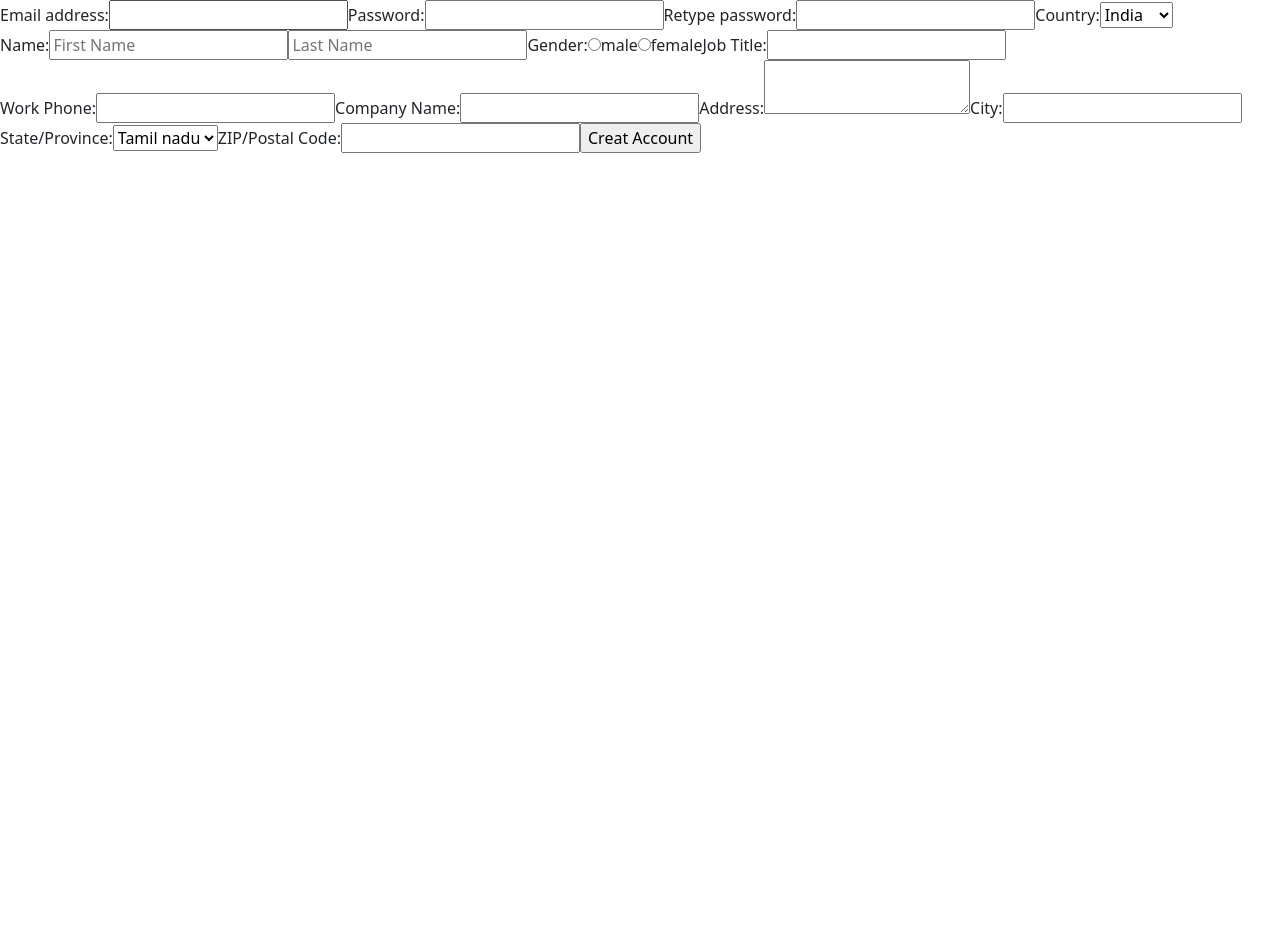
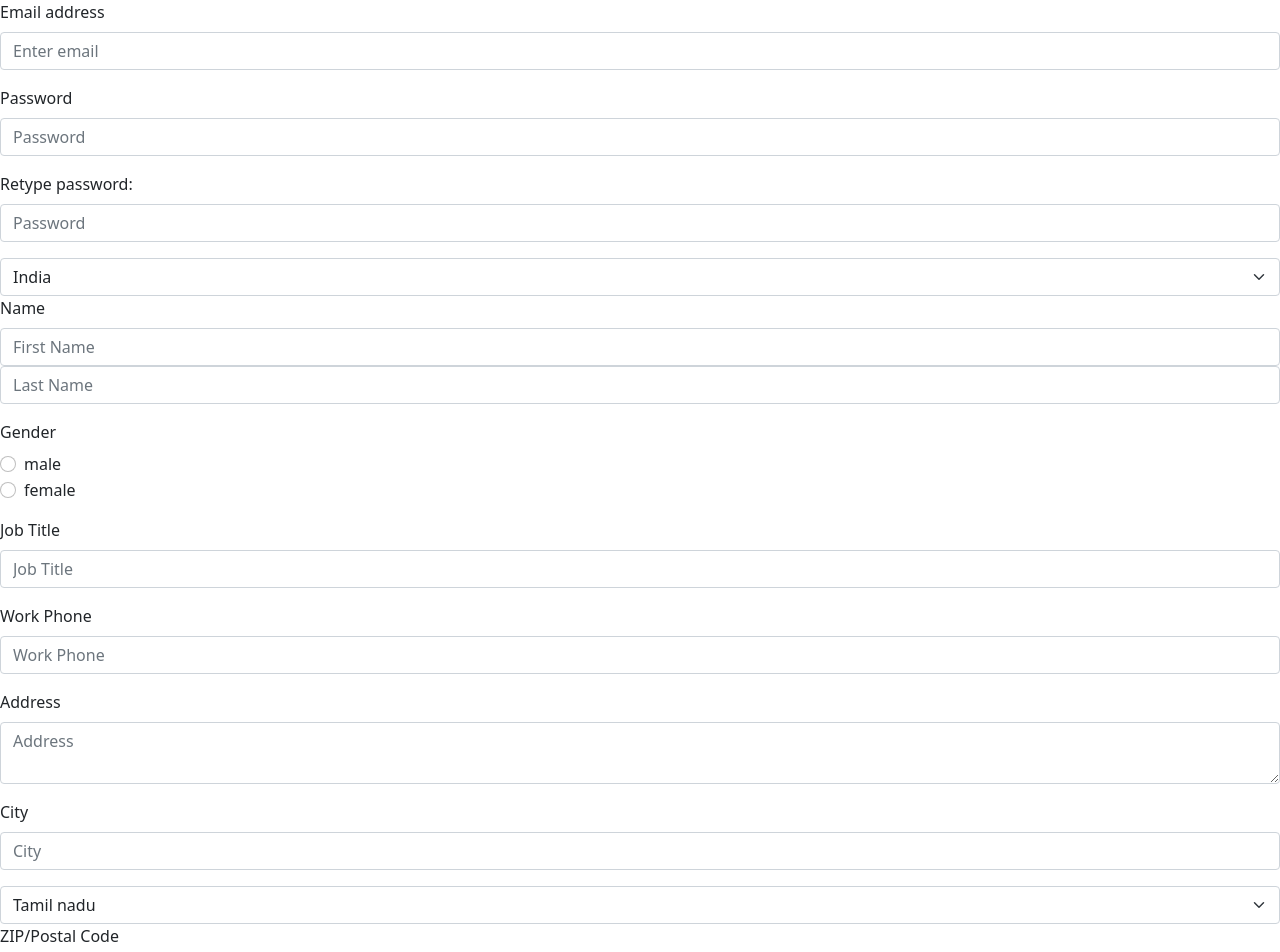
Before and after one commit to gcmanojbabu/ReactPractice-2, a React (Create React App) app: page / in a window 1280 px wide. Shown: the top 952 px of the page. Before the commit the page ends 800 px from the top, so only its background shows below. Built offline with nearby package versions, Linux system fonts and the light colour scheme.

Commit message:
feat: Form updation

```diff
--- a/src/App.js
+++ b/src/App.js
@@ -1,6 +1,8 @@
 import React, { Component } from 'react';
 import NewComponent from './NewComponent';
 import Table from 'react-bootstrap/Table';
+import Form from 'react-bootstrap/Form';
+import Button from 'react-bootstrap/Button';
 import 'bootstrap/dist/css/bootstrap.min.css';
 
 export default class App extends Component {
@@ -37,8 +39,7 @@ export default class App extends Component {
     tempObj.country = e.target.name === 'countryField' ? e.target.value : this.state.formObj['country'];
     tempObj.firstName = e.target.name === 'firstNameField' ? e.target.value : this.state.formObj['firstName'];
     tempObj.lastName = e.target.name === 'lastNameField' ? e.target.value : this.state.formObj['lastName'];
-    tempObj.gender = e.target.name === 'genderMaleField' ? 'male' : 'female';
-    // tempObj.gender = e.target.name === 'genderFemaleField' ? 'female' : '';
+    tempObj.gender = e.target.name === 'genderMaleField' ? 'male' : tempObj.gender = e.target.name === 'genderFemaleField' ? 'female' : this.state.formObj['gender'];
     tempObj.jobTitle = e.target.name === 'jobTitleField' ? e.target.value : this.state.formObj['jobTitle'];
     tempObj.workPhone = e.target.name === 'workPhoneField' ? e.target.value : this.state.formObj['workPhone'];
     tempObj.companyName = e.target.name === 'companyNameField' ? e.target.value : this.state.formObj['companyName'];
@@ -48,7 +49,6 @@ export default class App extends Component {
     tempObj.zipcode = e.target.name === 'zipcodeField' ? e.target.value : this.state.formObj['zipcode'];
 
     this.setState({ formObj: tempObj })
-    console.log(e.target);
     console.log(tempObj);
   }
 
@@ -59,7 +59,7 @@ export default class App extends Component {
 
   render() {
     return <div>
-      < form onSubmit={this.handleSubmit} >
+      {/* < form onSubmit={this.handleSubmit} >
         <label>Email address:
           <input name="emailField" type="text" value={this.state.formObj['email']} onChange={this.handleChange} />
         </label>
@@ -116,6 +116,68 @@ export default class App extends Component {
 
         < input type="submit" value="Creat Account" />
       </form >
+      <br></br> */}
+
+      <Form onSubmit={this.handleSubmit}>
+        <Form.Group className="mb-3">
+          <Form.Label>Email address</Form.Label>
+          <Form.Control name="emailField" type="email" value={this.state.formObj['email']} placeholder="Enter email" onChange={this.handleChange} />
+        </Form.Group>
+        <Form.Group className="mb-3">
+          <Form.Label>Password</Form.Label>
+          <Form.Control name="passwordField" type="Password" value={this.state.formObj['password']} placeholder="Password" onChange={this.handleChange} />
+        </Form.Group>
+        <Form.Group className="mb-3">
+          <Form.Label>Retype password:</Form.Label>
+          <Form.Control name="rePasswordField" type="Password" value={this.state.formObj['rePassword']} placeholder="Password" onChange={this.handleChange} />
+        </Form.Group>
+        <Form.Select aria-label="Default select example" name="countryField" value={this.state.formObj['country']} onChange={this.handleChange}>
+          <option value="india">India</option>
+          <option value="UK">UK</option>
+          <option value="US">US</option>
+          <option value="france">France</option>
+        </Form.Select>
+        <Form.Group className="mb-3">
+          <Form.Label>Name</Form.Label>
+          <Form.Control name="firstNameField" type="text" value={this.state.formObj['firstName']} placeholder="First Name" onChange={this.handleChange} />
+          <Form.Control name="lastNameField" type="text" value={this.state.formObj['lastName']} placeholder="Last Name" onChange={this.handleChange} />
+        </Form.Group>
+        <Form.Group className="mb-3">
+          <Form.Label>Gender</Form.Label>
+          <Form.Check name="genderMaleField" type="radio" label="male" checked={this.state.formObj['gender'] == 'male'} onChange={this.handleChange} />
+          <Form.Check name="genderFemaleField" type="radio" label="female" checked={this.state.formObj['gender'] == 'female'} onChange={this.handleChange} />
+        </Form.Group>
+        <Form.Group className="mb-3">
+          <Form.Label>Job Title</Form.Label>
+          <Form.Control name="jobTitleField" type="text" value={this.state.formObj['jobTitle']} placeholder="Job Title" onChange={this.handleChange} />
+        </Form.Group>
+        <Form.Group className="mb-3">
+          <Form.Label>Work Phone</Form.Label>
+          <Form.Control name="workPhoneField" type="text" value={this.state.formObj['workPhone']} placeholder="Work Phone" onChange={this.handleChange} />
+        </Form.Group>
+        <Form.Group className="mb-3">
+          <Form.Label>Address</Form.Label>
+          <Form.Control as="textarea" rows="2" name="addressField" type="text" value={this.state.formObj['address']} placeholder="Address" onChange={this.handleChange} />
+        </Form.Group>
+        <Form.Group className="mb-3">
+          <Form.Label>City</Form.Label>
+          <Form.Control name="cityField" type="text" value={this.state.formObj['city']} placeholder="City" onChange={this.handleChange} />
+        </Form.Group>
+        <Form.Select aria-label="Default select example" name="stateField" value={this.state.formObj['state']} onChange={this.handleChange}>
+          <option value="kerala">Kerala</option>
+          <option value="tamilnadu">Tamil nadu</option>
+          <option value="kernadaga">Kernadaga</option>
+          <option value="andhra">Andhra</option>
+        </Form.Select>
+        <Form.Group className="mb-3">
+          <Form.Label>ZIP/Postal Code</Form.Label>
+          <Form.Control name="zipcodeField" type="text" value={this.state.formObj['zipcode']} placeholder="Zipcode" onChange={this.handleChange} />
+        </Form.Group>
+
+        <Button variant="primary" type="submit">
+          Creat Account
+        </Button>
+      </Form>
 
       <br></br>
       {this.state.showResult &&
```
